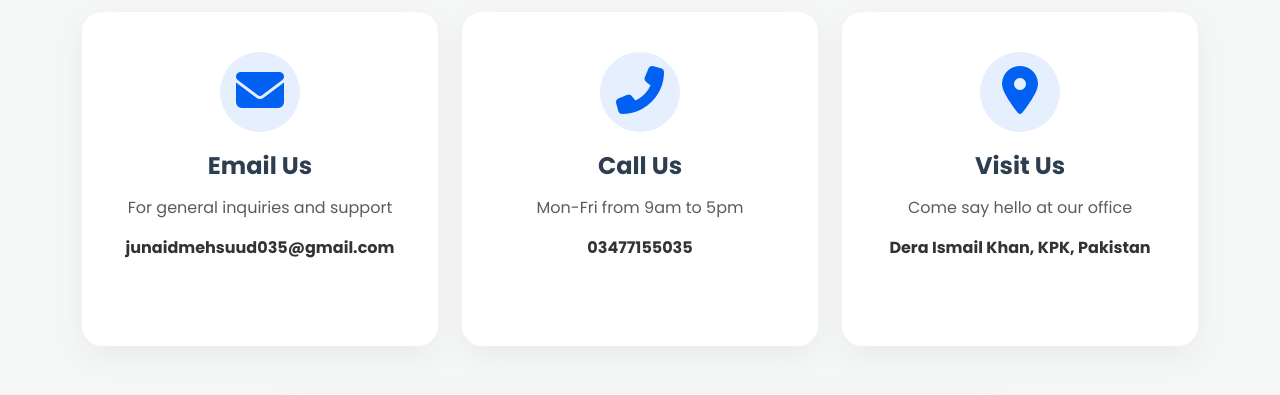
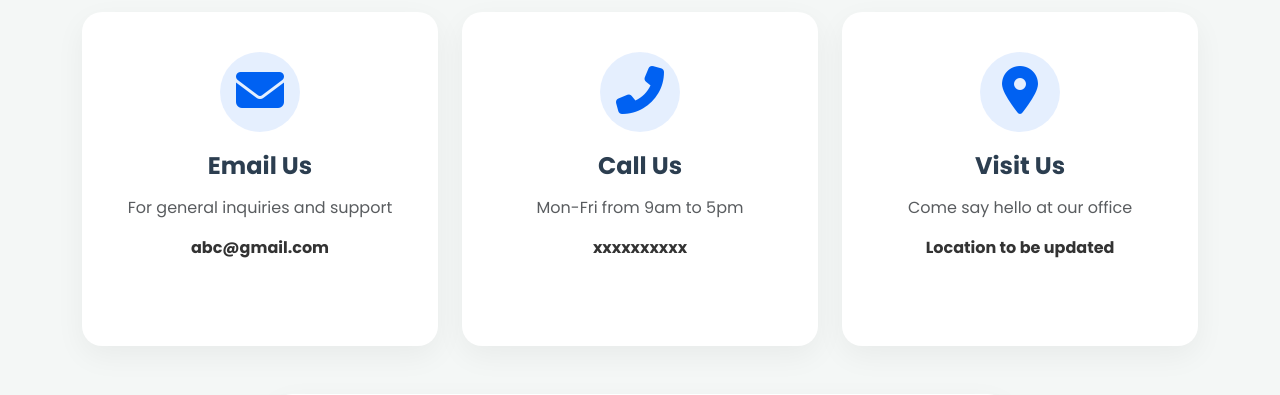
Before and after one commit to YugantikMahapatra/Predict_Rx, a Flask app: page /contact in a window 1280 px wide. Shown: the part 380-775 px from the top of the page. Run offline with Flask 3, Linux system fonts and the light colour scheme; parts of the project's set-up code (start-up, migrations or seed data) failed here and were passed over.

Commit message:
Minor Updates

```diff
--- a/templates/contact.html
+++ b/templates/contact.html
@@ -153,6 +153,15 @@
             transform: translateY(-2px);
             box-shadow: 0 5px 15px rgba(0, 97, 242, 0.3);
         }
+
+        /* Footer */
+        footer {
+            background: #333;
+            color: white;
+            padding: 20px 0;
+            text-align: center;
+            margin-top: 50px;
+        }
     </style>
   </head>
   <body>
@@ -198,7 +207,7 @@
                     <div class="contact-icon"><i class="fas fa-envelope"></i></div>
                     <h4 class="contact-title">Email Us</h4>
                     <p class="text-muted">For general inquiries and support</p>
-                    <p class="fw-bold">junaidmehsuud035@gmail.com</p>
+                    <p class="fw-bold">abc@gmail.com</p>
                 </div>
             </div>
             <div class="col-md-4">
@@ -206,7 +215,7 @@
                     <div class="contact-icon"><i class="fas fa-phone-alt"></i></div>
                     <h4 class="contact-title">Call Us</h4>
                     <p class="text-muted">Mon-Fri from 9am to 5pm</p>
-                    <p class="fw-bold">03477155035</p>
+                    <p class="fw-bold">xxxxxxxxxx</p>
                 </div>
             </div>
             <div class="col-md-4">
@@ -214,7 +223,7 @@
                     <div class="contact-icon"><i class="fas fa-map-marker-alt"></i></div>
                     <h4 class="contact-title">Visit Us</h4>
                     <p class="text-muted">Come say hello at our office</p>
-                    <p class="fw-bold">Dera Ismail Khan, KPK, Pakistan</p>
+                    <p class="fw-bold">Location to be updated</p>
                 </div>
             </div>
         </div>
```
